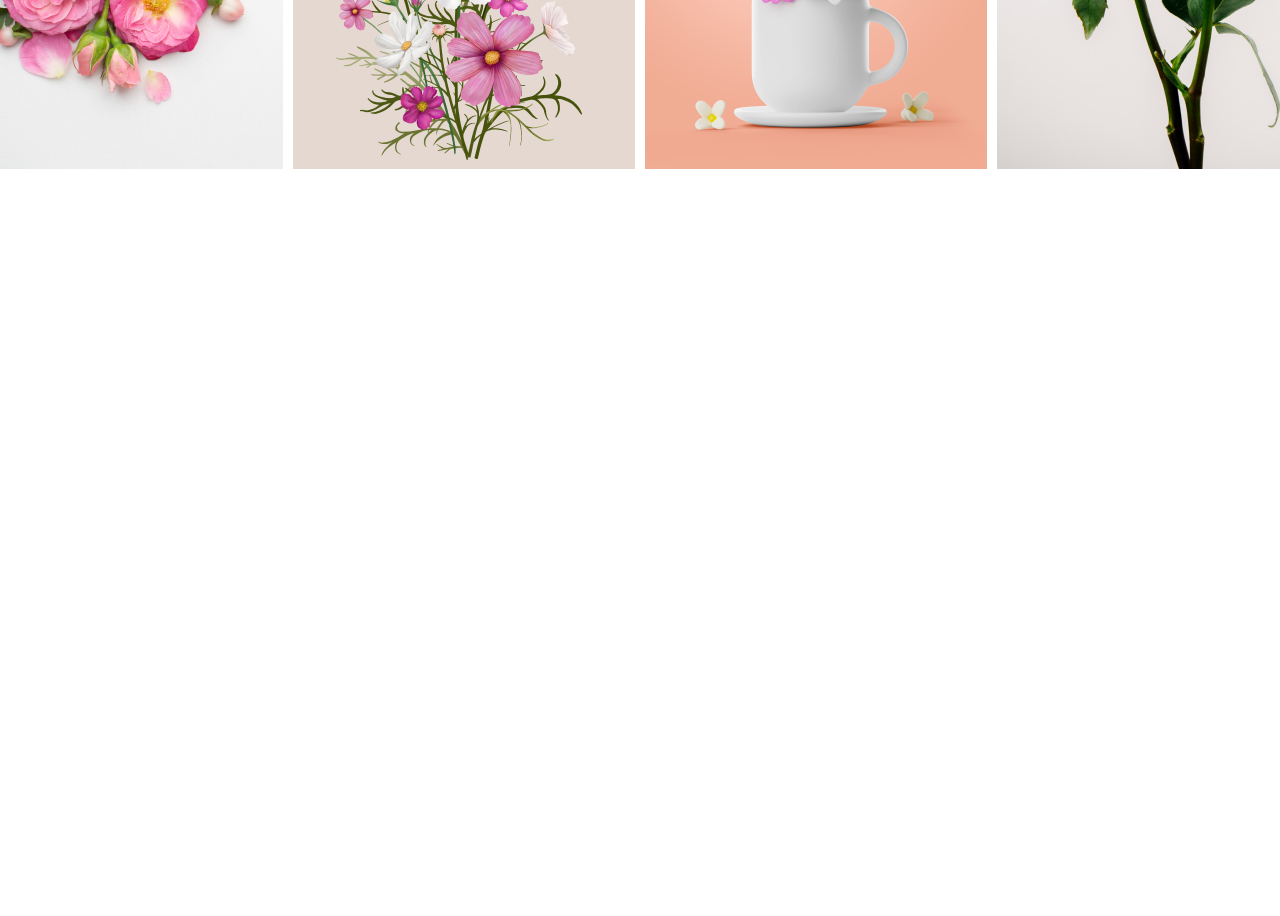
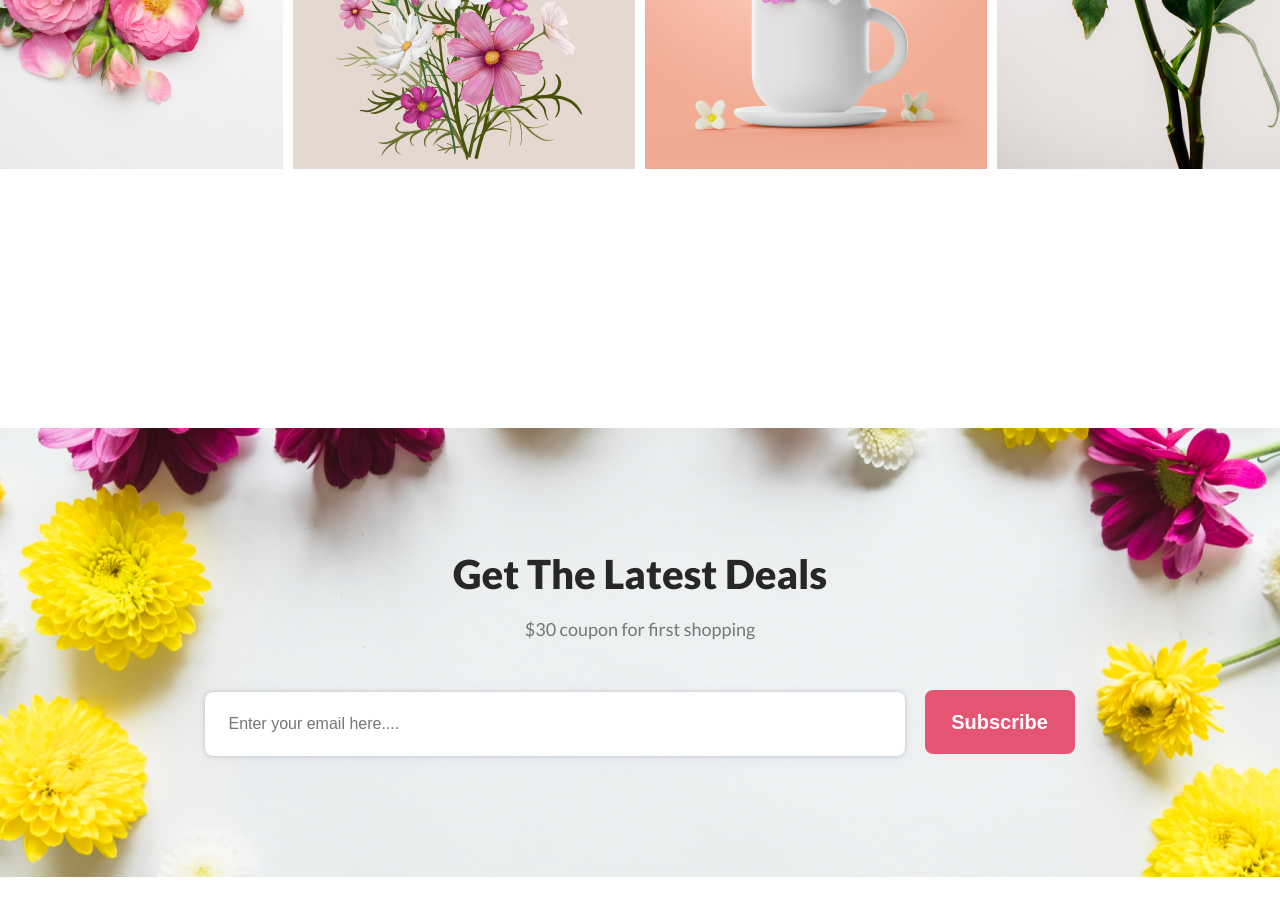
Before and after one commit to itzmenajmul/puspo-kendro, a plain HTML site: page index.html in a window 1280 px wide. Shown: the part 3273-4189 px from the top of the page. Before the commit the page ends 3573 px from the top, so only its background shows below. Drawn offline with Linux system fonts and the light colour scheme.

Commit message:
added latest deal section

```diff
--- a/index.html
+++ b/index.html
@@ -134,10 +134,22 @@
         </div>
       </section>
 
-      <!-- section -->
-       <section>
-
-       </section>
+      <!-- latest deal section -->
+      <section>
+        <div class="get-deal-container">
+          <h1 class="section-title">Get The Latest Deals</h1>
+          <p class="section-description">$30 coupon for first shopping</p>
+          <div class="input-container">
+            <input
+              type="email"
+              name=""
+              id=""
+              placeholder="Enter your email here...."
+            />
+            <input type="submit" value="Subscribe" />
+          </div>
+        </div>
+      </section>
     </main>
     <footer></footer>
   </body>
--- a/styles/style.css
+++ b/styles/style.css
@@ -89,7 +89,7 @@ body {
   font-size: 40px;
   font-weight: 800;
   line-height: 48px;
-  letter-spacing: 0%;
+  letter-spacing: normal;
   text-align: center;
 }
 
@@ -268,4 +268,69 @@ body {
   max-width: 342px;
 }
 
-/* style for  */
+/* style for latest deal */
+.get-deal-container {
+  max-width: 1440px;
+  margin: 0 auto;
+  margin-bottom: 128px;
+  padding: 128px 0px;
+  background-image: url("../images/latest-deals-bg.png");
+  background-repeat: no-repeat;
+  background-position: center;
+}
+
+.get-deal-container .section-title {
+  color: rgba(39, 39, 39, 1);
+  font-size: 40px;
+  font-weight: 800;
+  line-height: 48px;
+  letter-spacing: normal;
+  text-align: center;
+  padding: 122px 0px 16px 0px;
+}
+
+.get-deal-container .section-description {
+  color: rgba(39, 39, 39, 0.6);
+  font-size: 18px;
+  font-weight: 400;
+  line-height: 30px;
+  letter-spacing: normal;
+  text-align: center;
+}
+
+.input-container {
+  text-align: center;
+}
+
+.input-container input[type="email"] {
+  width: 700px;
+  height: 64px;
+  border-radius: 8px;
+  background: rgba(255, 255, 255, 1);
+  color: rgba(39, 39, 39, 0.6);
+  font-size: 16px;
+  font-weight: 400;
+  line-height: 19px;
+  letter-spacing: normal;
+  border: none;
+  outline: none;
+  box-shadow: rgba(67, 71, 85, 0.27) 0px 0px 0.25em,
+    rgba(90, 125, 188, 0.05) 0px 0.25em 1em;
+  padding: 23px;
+  margin: 48px 16px 121px 0px;
+}
+
+.input-container input[type="submit"] {
+  border-radius: 8px;
+  width: 150px;
+  height: 64px;
+  color: rgba(255, 255, 255, 1);
+  font-size: 20px;
+  font-weight: 700;
+  line-height: 24px;
+  letter-spacing: normal;
+  background-color: #e55473;
+  border: none;
+}
+
+/*  */
```
